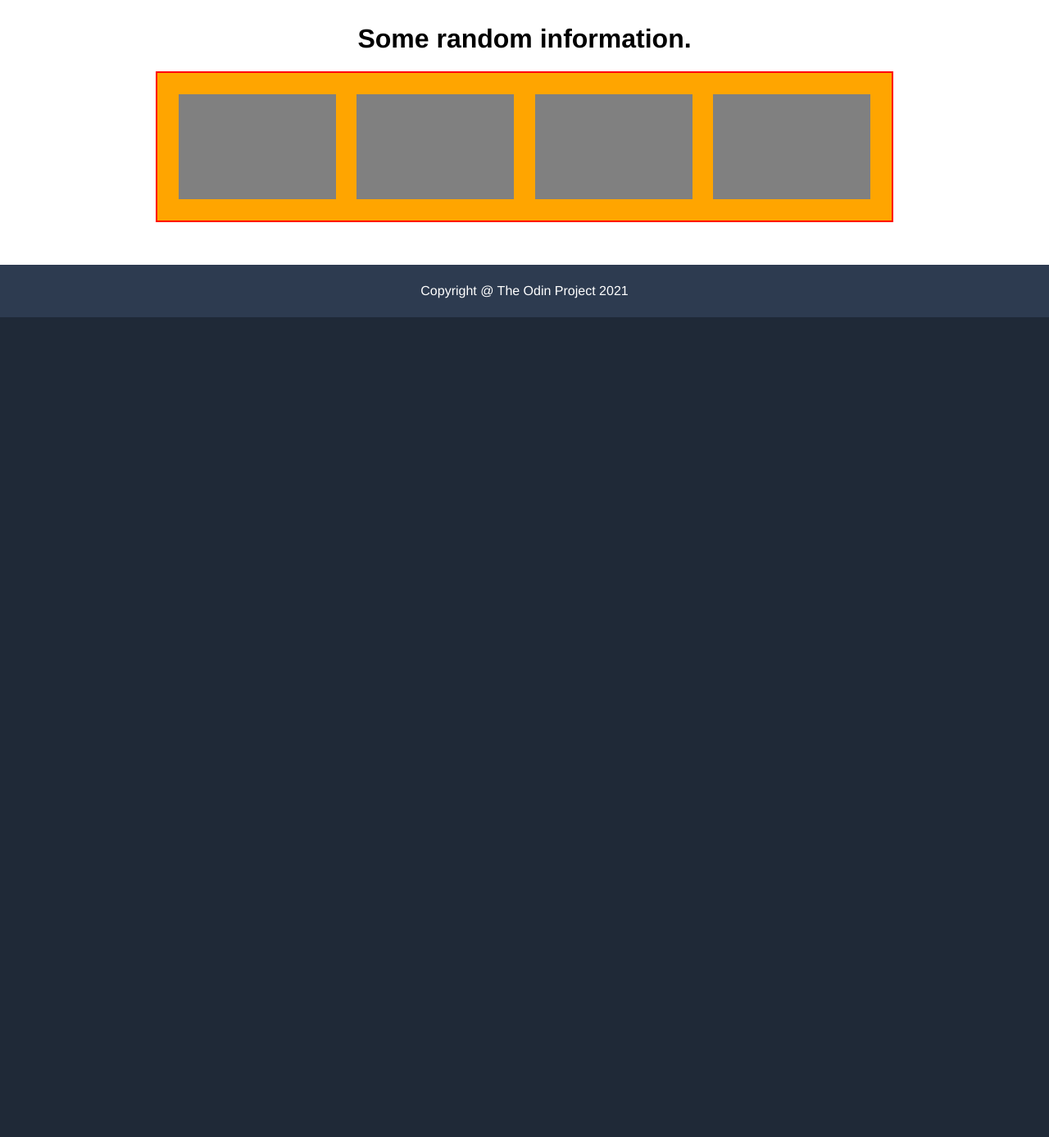
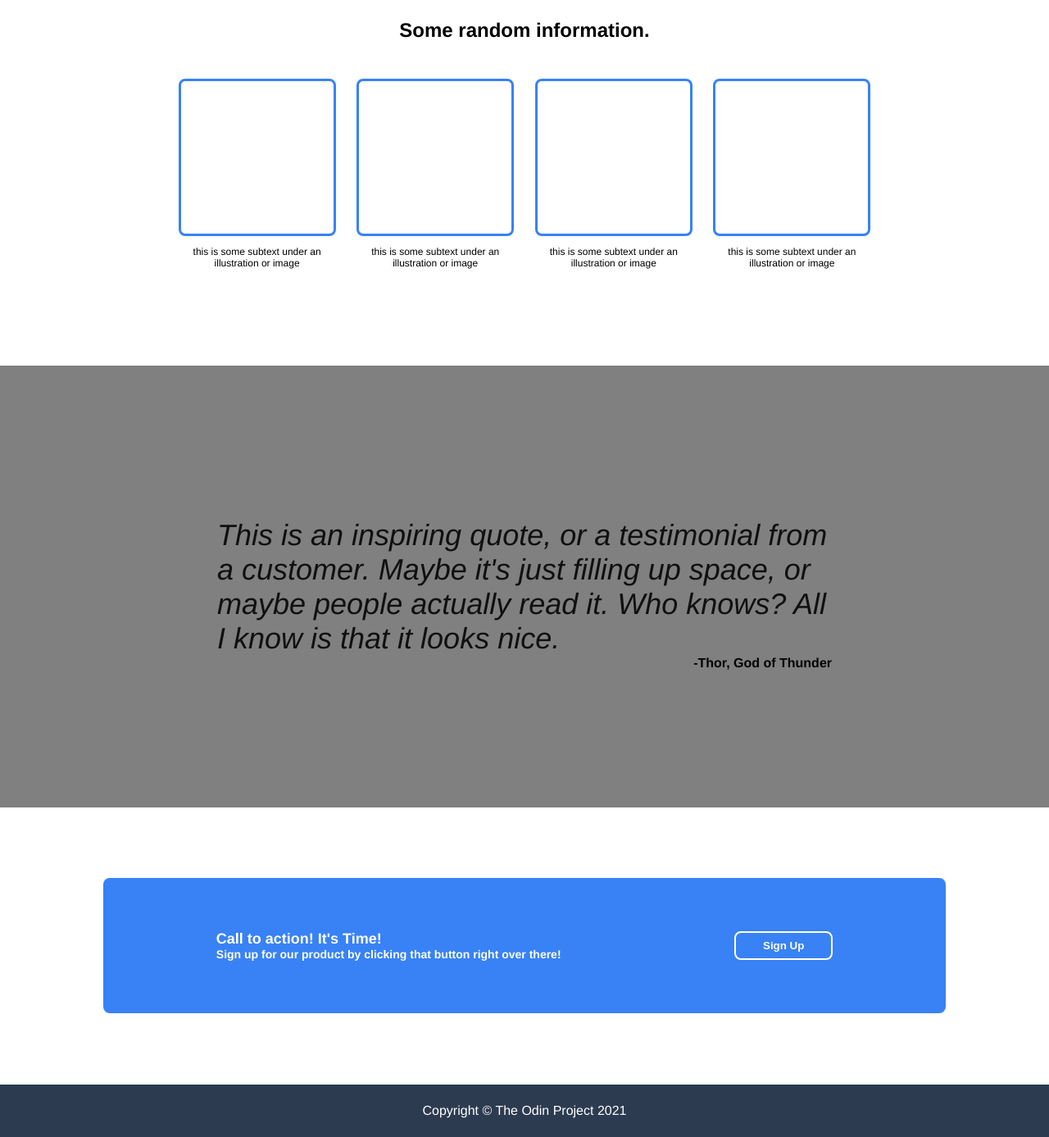
Before and after one commit to FelipeTesta/Landing-Page-Odin-Project, a plain HTML site: page index.html in a window 1280 px wide. Shown: the part 541-1928 px from the top of the page at 82% size. Before the commit the page ends 928 px from the top, so only its background shows below. Drawn offline with Linux system fonts and the light colour scheme.

Commit message:
#2 Dia - Landing Page - Odin Project

```diff
--- a/index.html
+++ b/index.html
@@ -8,18 +8,17 @@
 </head>
 
 <body>
-    <div class="header">
+       <section class="header">
             <div class="logo">
-            <h2>LOGO</h2>
+                <h2>Header Logo</h2>
             </div>
             <div class="links">
                 <h4>Link1</h4><br>
                 <h4>Link2</h4><br>
                 <h4>Link3</h4><br>
             </div>
-    </div>
-
-    <div class="content">
+        </section>
+        <section class="content">
             <div class="container1">
                 <div class=" signUp">
                     <h1>This website is awesome</h1>
@@ -28,19 +27,45 @@
                 </div>
                 <div class="img"><p>This is a placeholder for an image</p></div>
             </div>
-    </div>
-    <div class="content2">
+        </section>
+
+        <section class="content2">
             <div class="container2">
                 <div><h1>Some random information.</h1></div>
                 <div class="random">
-                <div class="card"></div>
-                <div class="card"></div>
-                <div class="card"></div>
-                <div class="card"></div>
+                    <div class="card">
+                        <div></div>
+                        <p>this is some subtext under an illustration or image</p>
+                    </div>
+                    <div class="card"> <div></div>
+                    <p>this is some subtext under an illustration or image</p>
+                    </div>
+                    <div class="card"> <div></div>
+                    <p>this is some subtext under an illustration or image</p>
+                    </div>
+                    <div class="card"> <div></div>
+                    <p>this is some subtext under an illustration or image</p>
                     </div>
                 </div>
             </div>
-    <div class="footer">
-        <p>Copyright @ The Odin Project 2021</p>
+        </section>
+
+        <section class="content3">
+            <div class="container3">
+                <div><p class="quote">This is an inspiring quote, or a testimonial from a customer. Maybe it's just filling up space, or maybe people actually read it. Who knows? All I know is that it looks nice.</p></div>
+                <div><p class="author">-Thor, God of Thunder</p></div>
             </div>
+        </section>
+
+       <section class="content4">
+        <div class="container4">
+            <div class="action"><h3>Call to action! It's Time!</h3>
+                <h4>Sign up for our product by clicking that button right over there!</h4></div>
+            <div class="button"> <button href="">Sign Up</button></div>
+        </div>
+     </section>
+
+    <section class="footer">
+        <p>Copyright © The Odin Project 2021</p>
+    </section>
 </body>
--- a/styles.css
+++ b/styles.css
@@ -14,9 +14,10 @@ body {
 .header div {
     display: flex;
     flex-grow: 1;
-    background-color: orange;
-    border: 2px solid red;
+/*    background-color: orange;
+    border: 2px solid red; */
     width: 20px;
+    color: white;
 }
 
 .logo {
@@ -24,14 +25,15 @@ body {
 }
 
 .links {
-    flex-direction: row-reverse;
+    flex-direction: row;
     justify-content: space-between;
     align-items: center;
+    margin-right: 0;
 
 }
 
 .content{
-    background-color: gray;
+    background-color: #2d3b50;
     display: flex;
     justify-content: center;
     align-items: center;
@@ -42,21 +44,22 @@ body {
 .content .container1 {
     display: flex;
     flex-grow: 1;
-    background-color: orange;
-    border: 2px solid red;
+ /*   background-color: orange;
+    border: 2px solid red; */
     height: fit-content;
+    color: white;
 }
 
 .content .container1 div{
     width: 50%;
-    background-color: yellow;
-    border: 2px solid red;
+ /*   background-color: yellow;
+    border: 2px solid red; */
 }
 
 .signUp {
     display: flex;
     flex-direction: column;
-    justify-content: space-between;
+    justify-content: center;
     padding-right: 2rem;
 }
 
@@ -82,6 +85,7 @@ body {
 }
 
 .img {
+    background-color: gray;
     display: flex;
     width: 130%;
     justify-content: center;
@@ -94,26 +98,126 @@ body {
     flex-direction: column;
     justify-content: center;
     align-items: center;
-    height: 15rem;
-    padding: 4rem 1rem;
+    height: auto;
+    padding: 3rem 1rem;
+    padding-bottom: 5rem;
     text-align: center;
+    overflow: hidden;
 }
 
 .content2 .random {
     display: flex;
-    flex-grow: 1;
-    background-color: orange;
-    border: 2px solid red;
-    height: fit-content;
+    align-items: center;
+/*    background-color: orange;
+    border: 2px solid red; */
     padding: 1vw;
 }
 
 .card{
+    display: flex;
+    flex-direction: column;
     margin: 1vw;
-    height: 8rem;
     width: 15vw;
-    min-width: 10vw;
+/*    background-color: gray; */
+}
+
+.card div{
+    background-color: white;
+    border: 3px solid #3882F6; border-radius: 8px;
+    aspect-ratio: auto 1 / 1;
+}
+
+.card p {
+    font-size: 12px;
+}
+
+.content3{
     background-color: gray;
+    display: flex;
+    flex-direction: column;
+    justify-content: center;
+    align-items: center;
+    height: auto;
+    padding: 3rem 1rem;
+    text-align: center;
+    overflow: hidden;
+}
+
+.content3 .container3 {
+    display: flex;
+    flex-direction: column;
+ /*   background-color: orange;
+    border: 2px solid red; */
+    padding: 5vw;
+    margin: 3vw;
+    max-width: 750px;
+}
+
+.quote{
+    text-align: left;
+    font-size: 36px;
+    font-weight: lighter;
+    font-style: italic;
+    color: rgb(17, 16, 16);
+    margin-bottom: 0;
+}
+
+.author{
+    font-weight: bold;
+    margin-top: 0;
+    text-align: right;
+}
+
+.content4{
+    background-color: white;
+    display: flex;
+    flex-direction: column;
+    justify-content: center;
+    align-items: center;
+    padding: 3rem 1rem;
+    text-align: center;
+    overflow: hidden;
+}
+
+.content4 .container4 {
+    display: flex;
+    justify-content: space-around;
+    align-items: center;
+    background-color: #3882f6;
+    border-radius: 8px;
+    padding: 5vw;
+    margin: 3vw;
+    max-width: 900px;
+    width: 85%;
+}
+
+.action{
+    display: flex;
+    flex-flow: column;
+    text-align: left;
+}
+
+.container4 button{
+    width: 120px;
+    padding: 8px;
+    background-color: #3882f6;
+    border: 2px solid white;
+    color: white;
+    font-weight: bold;
+    border-radius: 8px;
+    margin-left: 5vw;
+}
+
+.container4 h3{
+    font-size: 18px;
+    color: white;
+    margin: 0;
+}
+
+.container4 h4{
+    font-size: 14px;
+    color: white;
+    margin: 0;
 }
 
 .footer{
```
Also changed, not shown: referencias/colors_and_stuff.png (added), referencias/odin-project.png (added). Lines whose indentation alone changed are shown as unchanged.
